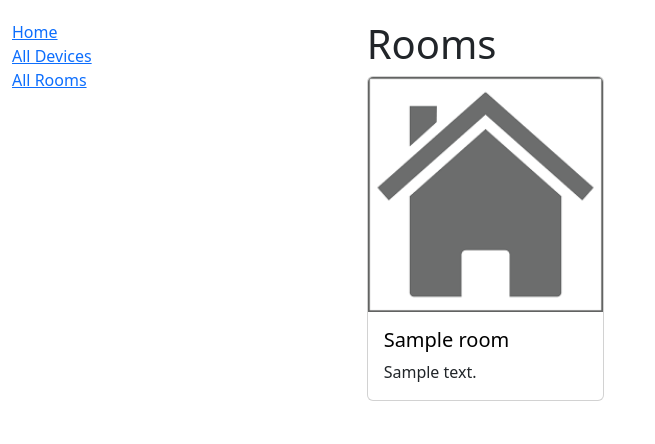
After one commit to AchMinn/RaspStage, a Django app: page /smarthome/rooms/ in a window 1280 px wide. The commit adds this page. Shown: the top 444 px of the page, without its empty margins (0-655 px from the left). Run offline with Django 4.2, Linux system fonts and the light colour scheme; tables that the repository leaves empty hold one stand-in row (values such as "Sample post").

Commit message:
minor adds

```diff
--- a/WebPageDjango/smarthome/models.py
+++ b/WebPageDjango/smarthome/models.py
@@ -1,11 +1,22 @@
 from django.db import models
+from django.utils.timezone import now
 
 class Room(models.Model):
     name = models.CharField(max_length=100)
     description = models.TextField(null=True, blank=True)
-
+    created_at = models.DateTimeField(default=now)
+    updated_at = models.DateTimeField(auto_now=True)
     def __str__(self):
         return self.name
+    @property
+
+    def device_count(self):
+        return self.devices.count()
+
+    def save(self, *args, **kwargs):
+        # Update the updated_at field whenever the model is saved
+        self.updated_at = now()
+        super().save(*args, **kwargs)
 
 class Device(models.Model):
     name = models.CharField(max_length=100)
--- a/WebPageDjango/smarthome/templates/base_generic.html
+++ b/WebPageDjango/smarthome/templates/base_generic.html
@@ -22,7 +22,7 @@
             <ul class="sidebar-nav">
               <li><a href="{% url 'home' %}">Home</a></li>
               <li><a href="{% url 'devices' %}">All Devices</a></li>
-              <li><a href="">All Rooms</a></li>
+              <li><a href="{% url 'rooms' %}">All Rooms</a></li>
             </ul>
           {% endblock %}
         </div>
--- /dev/null
+++ b/WebPageDjango/smarthome/templates/rooms/room_list.html
@@ -0,0 +1,33 @@
+{% extends "base_generic.html" %}
+{% load static %}
+
+
+{% block content %}
+<div class="container">
+  <h1>Rooms</h1>
+
+  <div class="row">
+    {% for room in room_list %}
+    <div class="col-md-4 mb-4">
+      <div class="card">
+        <a href="{% url 'room-detail' room.id %}">
+          {% if room.image %}
+          <img src="{{ room.image.url }}" class="card-img-top" alt="{{ room.name }}">
+          {% else %}
+          <img src="{% static 'images/default_room.png' %}" class="card-img-top" alt="{{ room.name }}">
+          {% endif %}
+        </a>
+        <div class="card-body">
+          <h5 class="card-title"><a style="color: #000000;text-decoration: none;" href="{% url 'room-detail' room.id %}">{{ room.name }}</a></h5>
+          <p class="card-text">{{ room.description }}</p>
+        </div>
+      </div>
+    </div>
+    {% empty %}
+    <div class="col-md-12">
+      <p>No rooms found.</p>
+    </div>
+    {% endfor %}
+  </div>
+</div>
+{% endblock %}
--- a/WebPageDjango/smarthome/urls.py
+++ b/WebPageDjango/smarthome/urls.py
@@ -5,6 +5,6 @@ urlpatterns = [
     path('', views.home_view, name='home'),
     path('devices/', views.DeviceListView.as_view(), name='devices'),
     path('devices/<int:pk>/', views.DeviceDetailView.as_view(), name='device-detail'),
-    # path('rooms/', views.RoomListView.as_view(), name='rooms'),
-    # path('rooms/<int:pk>/', views.DeviceDetailView.as_view(), name='room-detail'),
+    path('rooms/', views.RoomListView.as_view(), name='rooms'),
+    path('rooms/<int:pk>/', views.RoomDetailView.as_view(), name='room-detail'),
 ]
--- a/WebPageDjango/smarthome/views.py
+++ b/WebPageDjango/smarthome/views.py
@@ -46,13 +46,13 @@ class DeviceDetailView(DetailView):
     context_object_name = 'device'
     template_name = 'devices/device_detail.html'
 
-# class RoomListView(ListView):
-#     model = Room
-#     context_object_name = 'room_list'
-#     template_name = '/smarthome/rooms_list.html'
+class RoomListView(ListView):
+    model = Room
+    context_object_name = 'room_list'
+    template_name = 'rooms/room_list.html'
 
 
-# class RoomDetailView(DetailView):
-#     model = Room
-#     context_object_name = 'room'
-#     template_name = '/smarthome/room_detail.html'
+class RoomDetailView(DetailView):
+    model = Room
+    context_object_name = 'room'
+    template_name = 'rooms/room_detail.html'
```
Also changed, not shown: WebPageDjango/smarthome/templates/rooms/room_detail.html (added, +30 -0 lines), WebPageDjango/smarthome/migrations/0003_room_created_at_room_updated_at.py (added), WebPageDjango/smarthome/static/images/default_room.png (added).
